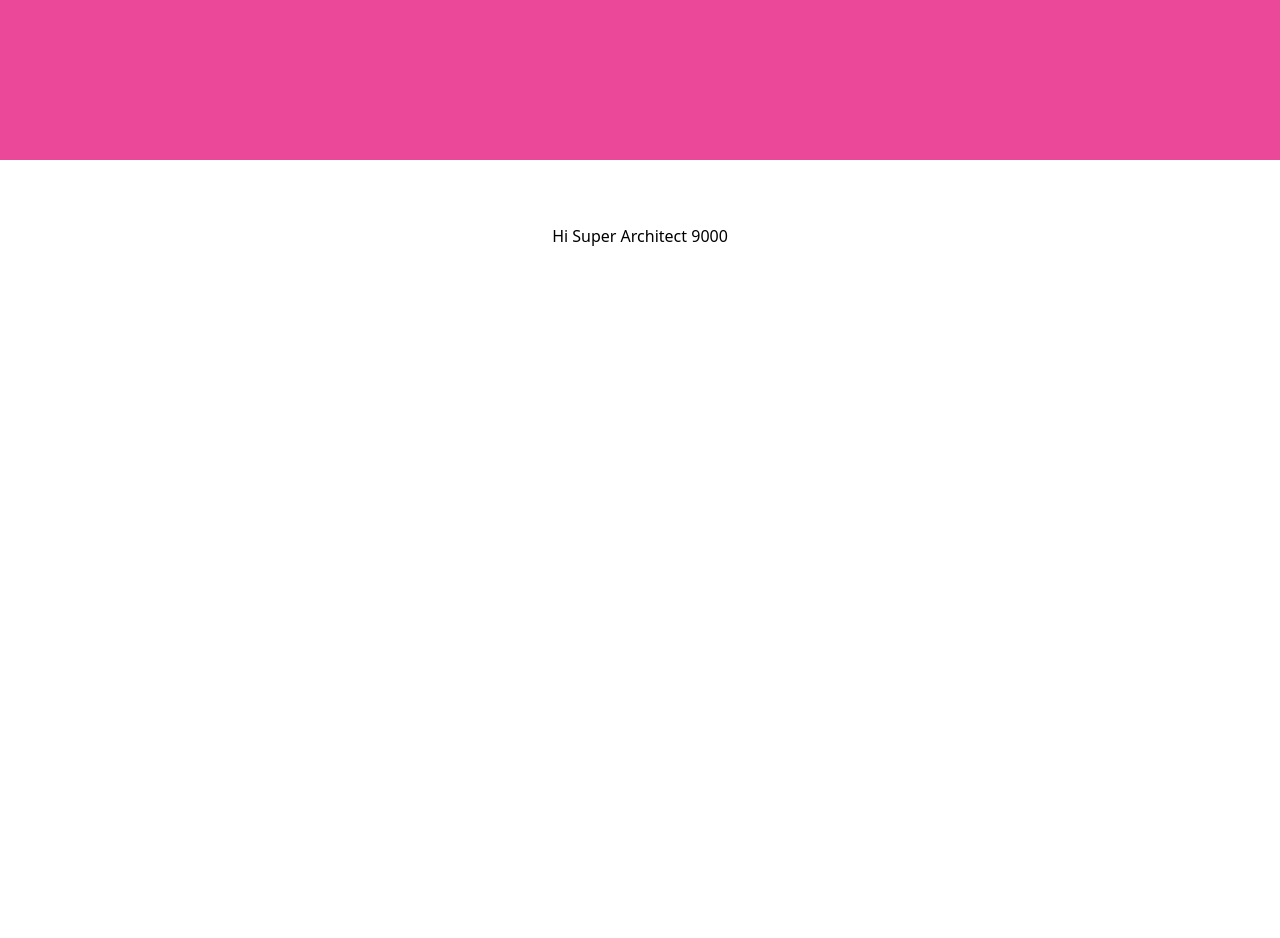
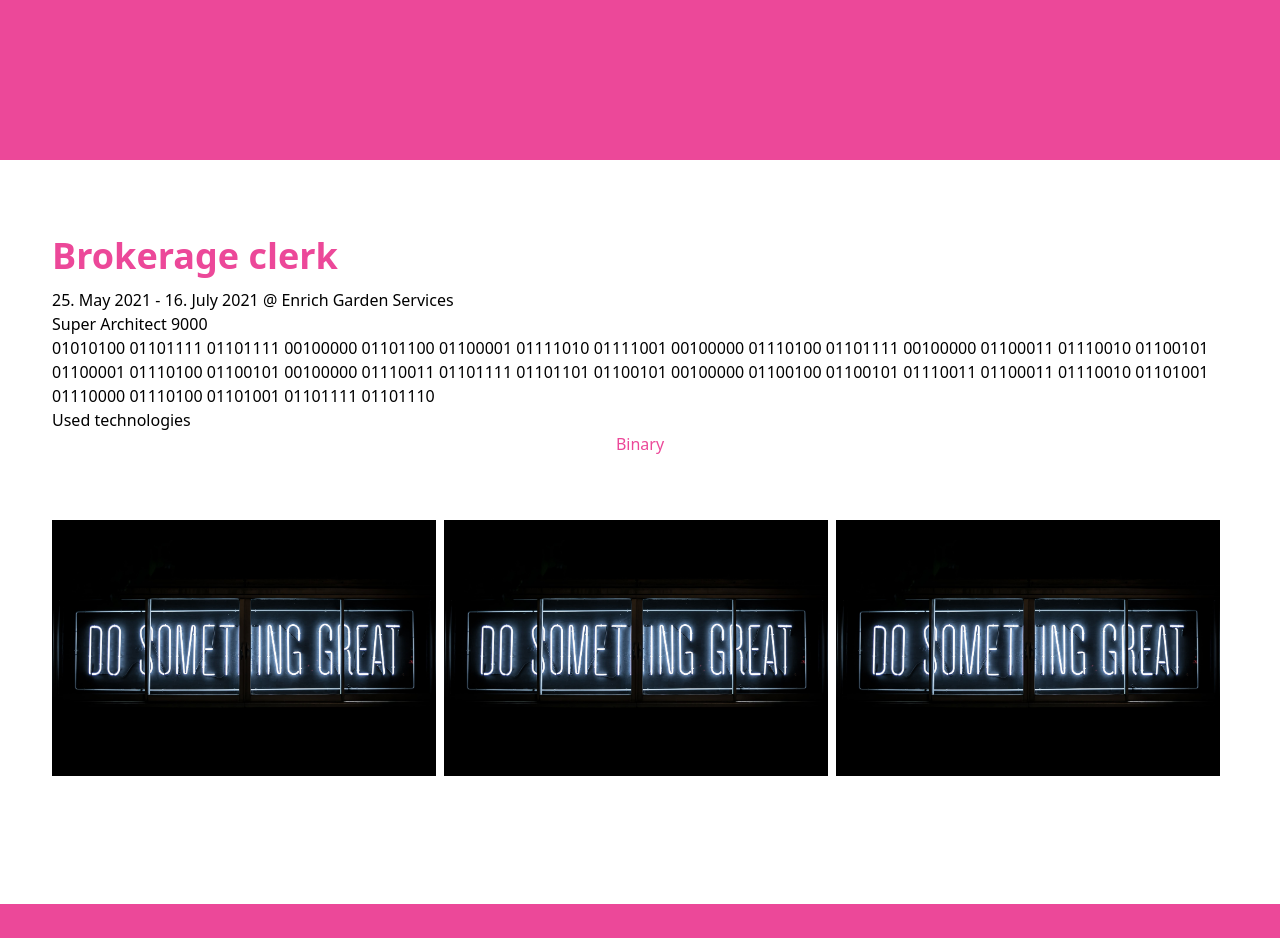
Before and after one commit to bolyesz/kolnicka, a Next.js app: page /projects/brokerage-clerk in a window 1280 px wide. Shown: the top 938 px of the page. Built offline with nearby package versions, Linux system fonts and the light colour scheme.

Commit message:
Checkpoint 10 : Add project detail page markup

```diff
--- a/package.json
+++ b/package.json
@@ -12,6 +12,7 @@
     "format:diff": "prettier 'src/**/*.{js,jsx,ts,tsx}' --list-different"
   },
   "dependencies": {
+    "date-fns": "^2.19.0",
     "next": "latest",
     "react": "^17.0.1",
     "react-dom": "^17.0.1"
--- a/src/pages/projects/[id].tsx
+++ b/src/pages/projects/[id].tsx
@@ -1,6 +1,12 @@
+import { format, parseISO } from 'date-fns';
 import { GetStaticPaths, GetStaticProps } from 'next';
+import React from 'react';
+import Image from 'next/image';
+
 import { getAllProjectIds, getProjectData } from '../../../lib/projects';
+import InfoBar from '../../components/InfoBar';
 import Layout from '../../components/Layout';
+import Subtitle from '../../components/Subtitle';
 import { Project } from '../../types';
 
 type Props = {
@@ -9,8 +15,36 @@ type Props = {
 
 function ProjectDetail({ projectData }: Props) {
   return (
-    <Layout title="Title">
-      <div className="h-screen">{`Hi ${projectData.position}`}</div>
+    <Layout title={`Project | ${projectData.name}`}>
+      <Subtitle subtitle={projectData.name} />
+
+      <div>
+        <span>{format(parseISO(projectData.timeStart), 'dd. MMMM yyyy')}</span>
+        <span> - </span>
+        <span>{format(parseISO(projectData.timeEnd), 'dd. MMMM yyyy')}</span>
+        <span> @ {projectData.company}</span>
+      </div>
+      <span>{projectData.position}</span>
+      <p>{projectData.description}</p>
+
+      <h3>Used technologies</h3>
+      <InfoBar
+        infos={projectData.technologies.map((technology) => ({
+          label: technology,
+        }))}
+      />
+      <div className="flex">
+        {projectData.images.map((image, index) => (
+          <div key={index} className="relative w-96 h-96 mr-2">
+            <Image
+              src={image}
+              alt="Project motto"
+              layout="fill"
+              objectFit="contain"
+            />
+          </div>
+        ))}
+      </div>
     </Layout>
   );
 }
--- a/src/types/index.ts
+++ b/src/types/index.ts
@@ -7,6 +7,7 @@ export type Project = {
   timeStart: string;
   timeEnd: string;
   technologies: string[];
+  images: string[];
 };
 
 export type Skill = {
```
Also changed, not shown: 1 other file (tests, documents, lock files or other folders).
